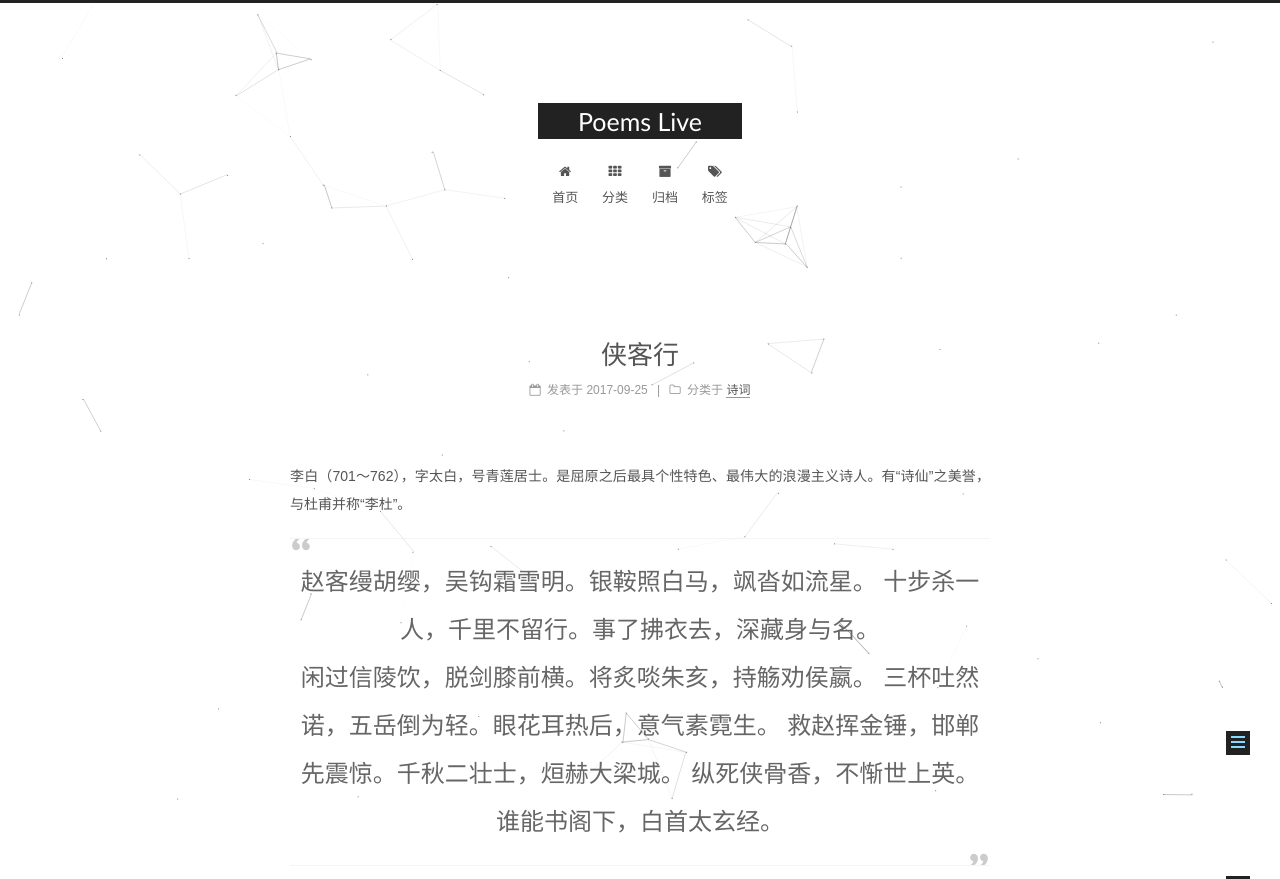
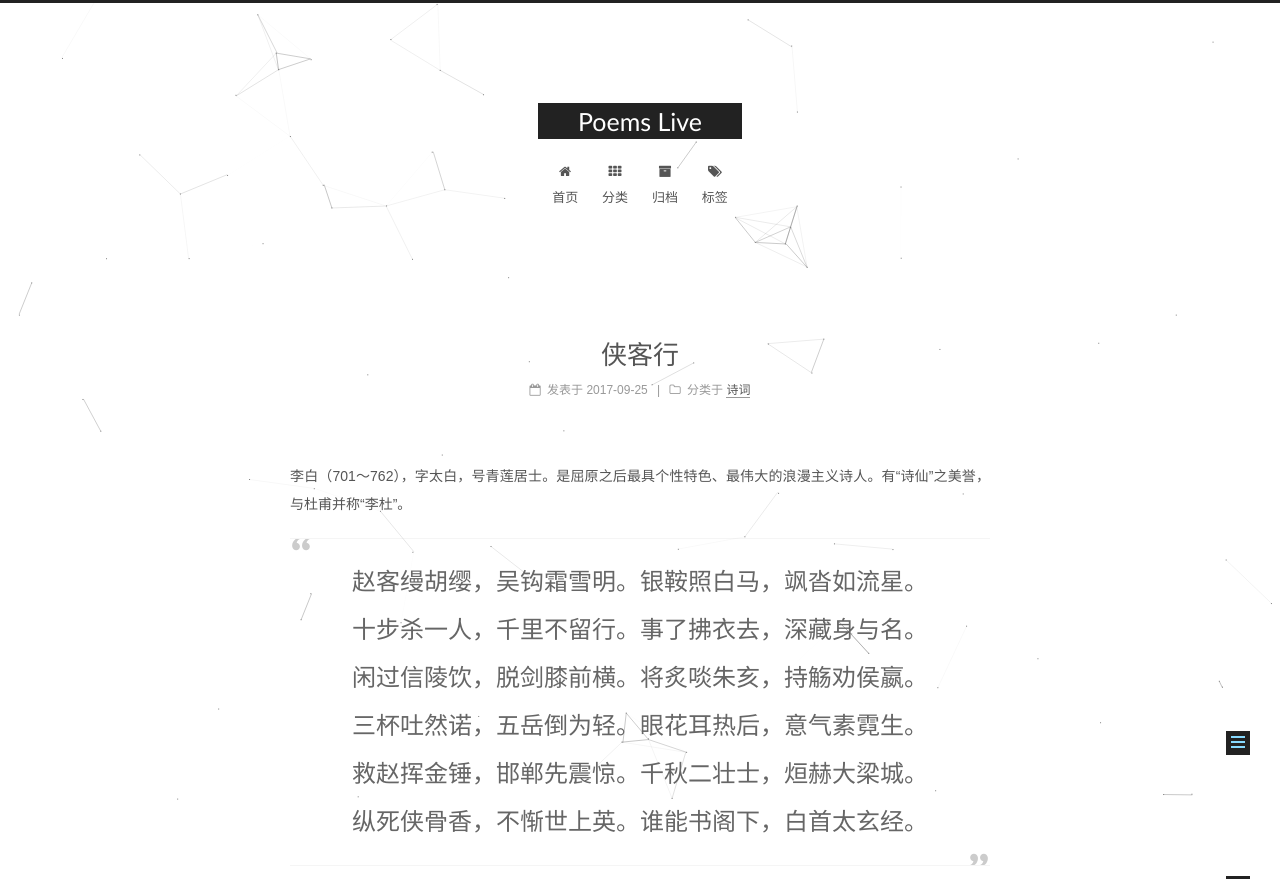
Before and after one commit to backnero/backnero.github.io, a plain HTML site: page 2017/09/25/侠客行/index.html in a window 1280 px wide. Shown: the top 879 px of the page. Drawn offline with Linux system fonts and the light colour scheme; a web font is replaced by a local one.

Commit message:
Site updated: 2017-09-25 23:42:46

```diff
--- a/2017/09/25/侠客行/index.html
+++ b/2017/09/25/侠客行/index.html
@@ -100,18 +100,18 @@
 
 
 
-<meta name="description" content="李白（701～762），字太白，号青莲居士。是屈原之后最具个性特色、最伟大的浪漫主义诗人。有“诗仙”之美誉，与杜甫并称“李杜”。  赵客缦胡缨，吴钩霜雪明。银鞍照白马，飒沓如流星。  十步杀一人，千里不留行。事了拂衣去，深藏身与名。 闲过信陵饮，脱剑膝前横。将炙啖朱亥，持觞劝侯嬴。 三杯吐然诺，五岳倒为轻。眼花耳热后，意气素霓生。 救赵挥金锤，邯郸先震惊。千秋二壮士，烜赫大梁城。 纵死侠骨香，不惭">
+<meta name="description" content="李白（701～762），字太白，号青莲居士。是屈原之后最具个性特色、最伟大的浪漫主义诗人。有“诗仙”之美誉，与杜甫并称“李杜”。  赵客缦胡缨，吴钩霜雪明。银鞍照白马，飒沓如流星。 十步杀一人，千里不留行。事了拂衣去，深藏身与名。 闲过信陵饮，脱剑膝前横。将炙啖朱亥，持觞劝侯嬴。 三杯吐然诺，五岳倒为轻。眼花耳热后，意气素霓生。 救赵挥金锤，邯郸先震惊。千秋二壮士，烜赫大梁城。 纵死侠骨香，不惭世">
 <meta name="keywords" content="李白,古诗">
 <meta property="og:type" content="article">
 <meta property="og:title" content="侠客行">
 <meta property="og:url" content="http://poems.live/2017/09/25/侠客行/index.html">
 <meta property="og:site_name" content="Poems Live">
-<meta property="og:description" content="李白（701～762），字太白，号青莲居士。是屈原之后最具个性特色、最伟大的浪漫主义诗人。有“诗仙”之美誉，与杜甫并称“李杜”。  赵客缦胡缨，吴钩霜雪明。银鞍照白马，飒沓如流星。  十步杀一人，千里不留行。事了拂衣去，深藏身与名。 闲过信陵饮，脱剑膝前横。将炙啖朱亥，持觞劝侯嬴。 三杯吐然诺，五岳倒为轻。眼花耳热后，意气素霓生。 救赵挥金锤，邯郸先震惊。千秋二壮士，烜赫大梁城。 纵死侠骨香，不惭">
+<meta property="og:description" content="李白（701～762），字太白，号青莲居士。是屈原之后最具个性特色、最伟大的浪漫主义诗人。有“诗仙”之美誉，与杜甫并称“李杜”。  赵客缦胡缨，吴钩霜雪明。银鞍照白马，飒沓如流星。 十步杀一人，千里不留行。事了拂衣去，深藏身与名。 闲过信陵饮，脱剑膝前横。将炙啖朱亥，持觞劝侯嬴。 三杯吐然诺，五岳倒为轻。眼花耳热后，意气素霓生。 救赵挥金锤，邯郸先震惊。千秋二壮士，烜赫大梁城。 纵死侠骨香，不惭世">
 <meta property="og:locale" content="zh-Hans">
-<meta property="og:updated_time" content="2017-09-25T15:39:33.000Z">
+<meta property="og:updated_time" content="2017-09-25T15:42:29.000Z">
 <meta name="twitter:card" content="summary">
 <meta name="twitter:title" content="侠客行">
-<meta name="twitter:description" content="李白（701～762），字太白，号青莲居士。是屈原之后最具个性特色、最伟大的浪漫主义诗人。有“诗仙”之美誉，与杜甫并称“李杜”。  赵客缦胡缨，吴钩霜雪明。银鞍照白马，飒沓如流星。  十步杀一人，千里不留行。事了拂衣去，深藏身与名。 闲过信陵饮，脱剑膝前横。将炙啖朱亥，持觞劝侯嬴。 三杯吐然诺，五岳倒为轻。眼花耳热后，意气素霓生。 救赵挥金锤，邯郸先震惊。千秋二壮士，烜赫大梁城。 纵死侠骨香，不惭">
+<meta name="twitter:description" content="李白（701～762），字太白，号青莲居士。是屈原之后最具个性特色、最伟大的浪漫主义诗人。有“诗仙”之美誉，与杜甫并称“李杜”。  赵客缦胡缨，吴钩霜雪明。银鞍照白马，飒沓如流星。 十步杀一人，千里不留行。事了拂衣去，深藏身与名。 闲过信陵饮，脱剑膝前横。将炙啖朱亥，持觞劝侯嬴。 三杯吐然诺，五岳倒为轻。眼花耳热后，意气素霓生。 救赵挥金锤，邯郸先震惊。千秋二壮士，烜赫大梁城。 纵死侠骨香，不惭世">
 
 
 
@@ -370,12 +370,11 @@
 
         <p>李白（701～762），字太白，号青莲居士。是屈原之后最具个性特色、最伟大的浪漫主义诗人。有“诗仙”之美誉，与杜甫并称“李杜”。
 <blockquote class="blockquote-center"><font size="5px">
-赵客缦胡缨，吴钩霜雪明。银鞍照白马，飒沓如流星。
-
+赵客缦胡缨，吴钩霜雪明。银鞍照白马，飒沓如流星。<br>
 十步杀一人，千里不留行。事了拂衣去，深藏身与名。<br>
-闲过信陵饮，脱剑膝前横。将炙啖朱亥，持觞劝侯嬴。
-三杯吐然诺，五岳倒为轻。眼花耳热后，意气素霓生。
-救赵挥金锤，邯郸先震惊。千秋二壮士，烜赫大梁城。
+闲过信陵饮，脱剑膝前横。将炙啖朱亥，持觞劝侯嬴。<br>
+三杯吐然诺，五岳倒为轻。眼花耳热后，意气素霓生。<br>
+救赵挥金锤，邯郸先震惊。千秋二壮士，烜赫大梁城。<br>
 纵死侠骨香，不惭世上英。谁能书阁下，白首太玄经。</font>
 
 </blockquote></p>
--- a/css/main.css
+++ b/css/main.css
@@ -1807,7 +1807,7 @@ pre .javascript .function {
   width: 4px;
   height: 4px;
   border-radius: 50%;
-  background: #bf1fff;
+  background: #4effff;
 }
 .links-of-blogroll {
   font-size: 13px;
```
Also changed, not shown: index.html (+1 -2 lines).
